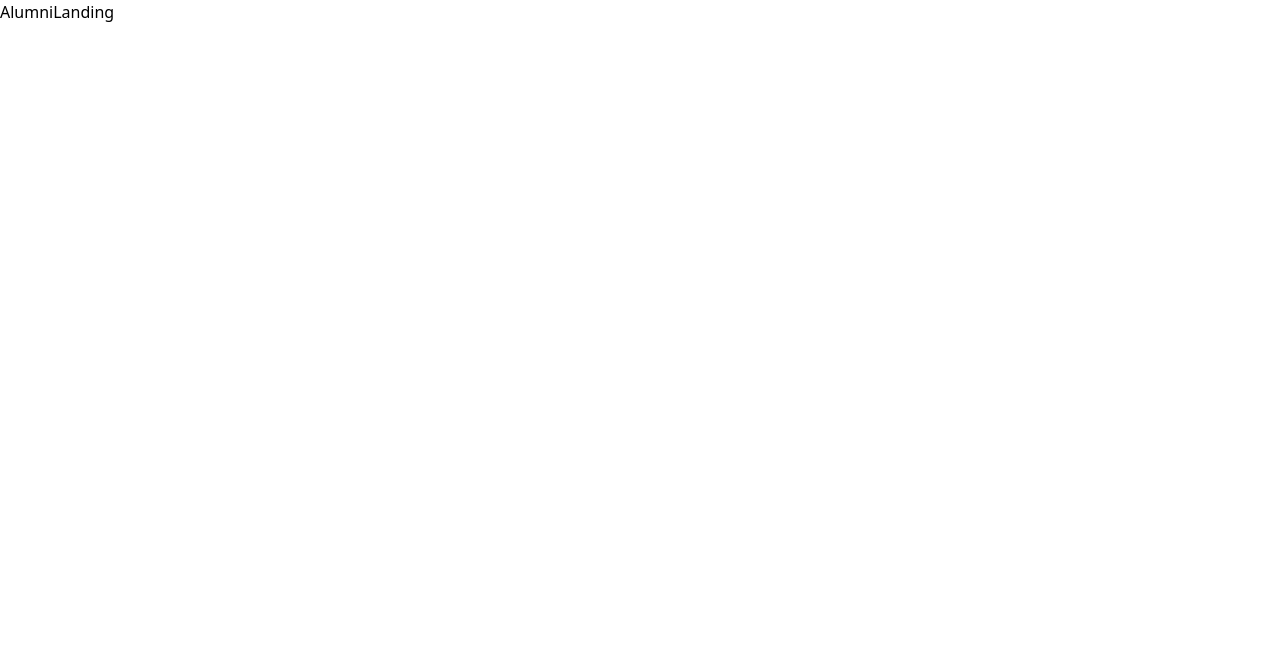
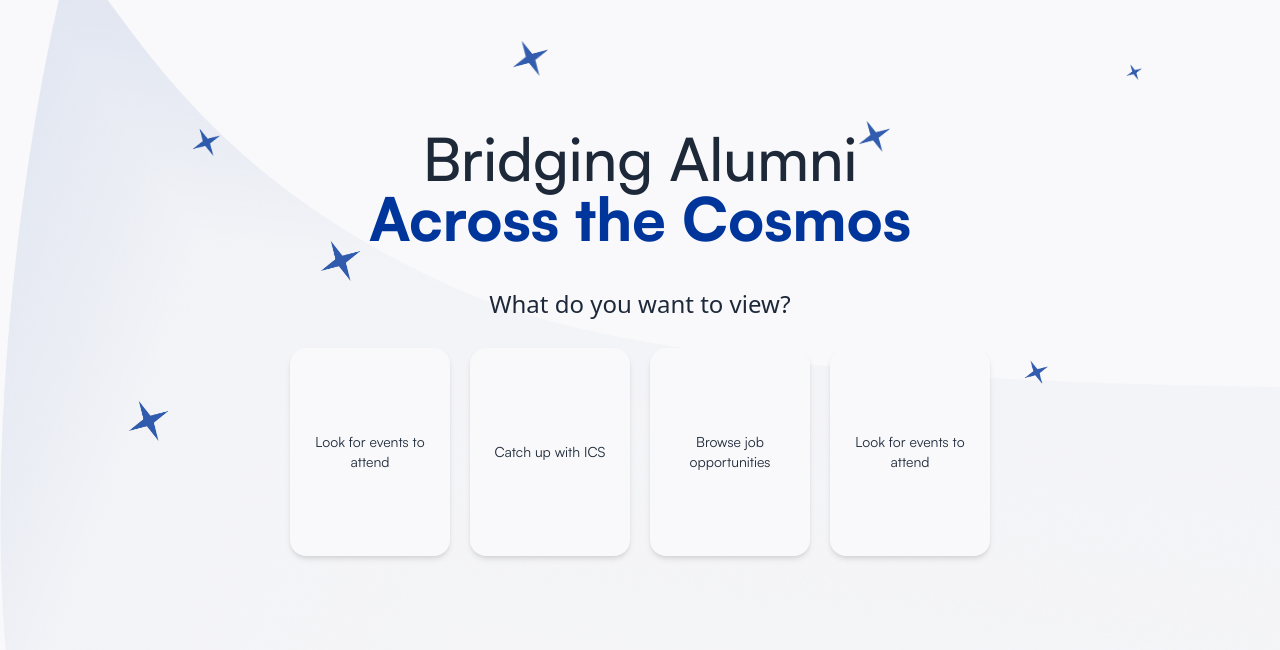
Before and after one commit to cazhiareese/ICS-STAR, a React (Vite) app in the folder app/: page /alumni in a window 1280 px wide. Shown: the top 650 px of the page. Built offline with nearby package versions, Linux system fonts and the light colour scheme.

Commit message:
FEATURE: Created basic alumni landing page

```diff
--- a/app/src/RootPages/AlumniPages/alumnidashboard.jsx
+++ b/app/src/RootPages/AlumniPages/alumnidashboard.jsx
@@ -1,7 +1,97 @@
 import React from "react";
+import star from "../../assets/star.png";
+import wave from "../../assets/wave.png"; // Add wave image
 
 function AlumniLanding() {
-  return <h1>AlumniLanding</h1>;
+  // Define fixed star positions (top, left)
+  const stars = [
+    { id: 1, top: "16%", left: "15%", size: "w-7" },
+    { id: 2, top: "50%", left: "10%", size: "w-10" },
+    { id: 3, top: "30%", left: "25%", size: "w-10" },
+    { id: 4, top: "5%", left: "40%", size: "w-9" },
+    { id: 5, top: "15%", left: "67%", size: "w-8" },
+    { id: 6, top: "45%", left: "80%", size: "w-6" },
+    { id: 7, top: "8%", left: "88%", size: "w-4" },
+  ];
+
+  return (
+    <div className="relative min-h-screen bg-white overflow-hidden">
+      {/* Wave Image at the back */}
+      <img
+        src={wave}
+        alt="Wave"
+        className="absolute top-0 left-0 w-full h-auto z-0"
+      />
+
+      {/* Manually positioned stars */}
+      {stars.map((s) => (
+        <img
+          key={s.id}
+          src={star}
+          alt="Star"
+          className={`absolute opacity-80 ${s.size} z-10`}
+          style={{
+            top: s.top, left: s.left ,
+            animation: `rotateStar ${s.duration} linear infinite`,
+          }}
+        />
+      ))}
+
+      {/* Main header */}
+      <div className="flex flex-col items-center justify-center pt-32 relative z-20">
+        <h1 className="text-center font-satoshi-medium text-6xl text-black">
+          Bridging Alumni
+        </h1>
+        <h1 className="text-center font-satoshi-variable font-extrabold text-primary text-6xl">
+          Across the Cosmos
+        </h1>
+        <h1 className="text-center font-satoshi text-black text-2xl pt-10">
+          What do you want to view?
+        </h1>
+
+        {/* Cards */}
+        <div className="flex flex-row gap-5 font-satoshi-regular">
+          <div className="w-40 h-52 bg-white rounded-2xl shadow-md flex flex-col items-center justify-center p-4 mt-7">
+            <p className="text-center text-black text-sm font-medium">
+              Look for events to attend
+            </p>
+            {/* ADD ICON */}
+          </div>
+
+          <div className="w-40 h-52 bg-white rounded-2xl shadow-md flex flex-col items-center justify-center p-4 mt-7">
+            <p className="text-center text-black text-sm font-medium">
+              Catch up with ICS
+            </p>
+            {/* ADD ICON */}
+          </div>
+
+          <div className="w-40 h-52 bg-white rounded-2xl shadow-md flex flex-col items-center justify-center p-4 mt-7">
+            <p className="text-center text-black text-sm font-medium">
+              Browse job opportunities
+            </p>
+            {/* ADD ICON */}
+          </div>
+
+          <div className="w-40 h-52 bg-white rounded-2xl shadow-md flex flex-col items-center justify-center p-4 mt-7">
+            <p className="text-center text-black text-sm font-medium">
+              Look for events to attend
+            </p>
+            {/* ADD ICON */}
+          </div>
+        </div>
+      </div>
+
+      {/* Add CSS for rotation animation */}
+      <style>
+        {`
+          @keyframes rotateStar {
+            0% { transform: rotate(0deg); }
+            100% { transform: rotate(360deg); }
+          }
+        `}
+      </style>
+    </div>
+  );
 }
 
 export default AlumniLanding;
```
Also changed, not shown: app/src/assets/star.png (added), app/src/assets/wave.png (added).
